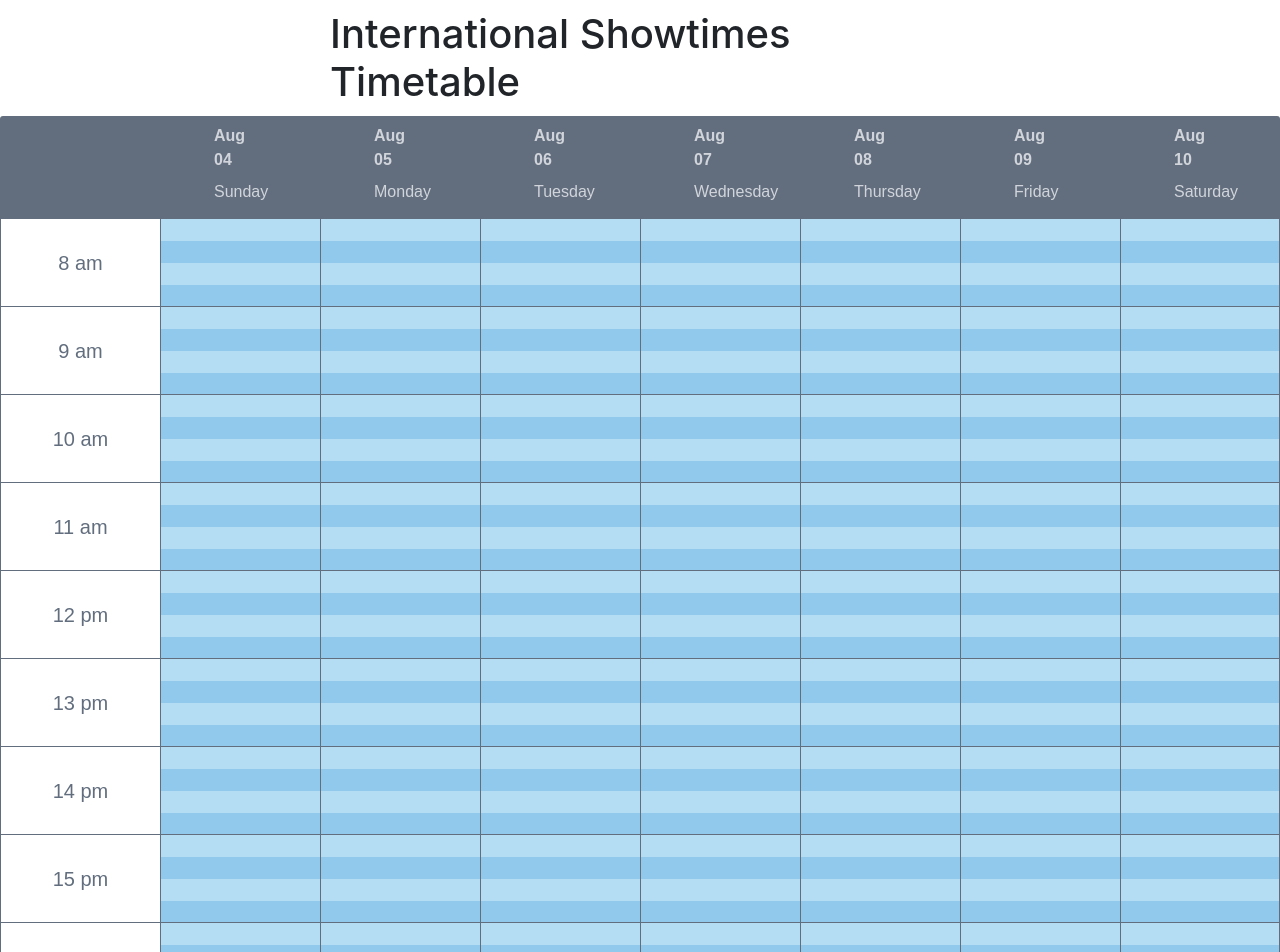
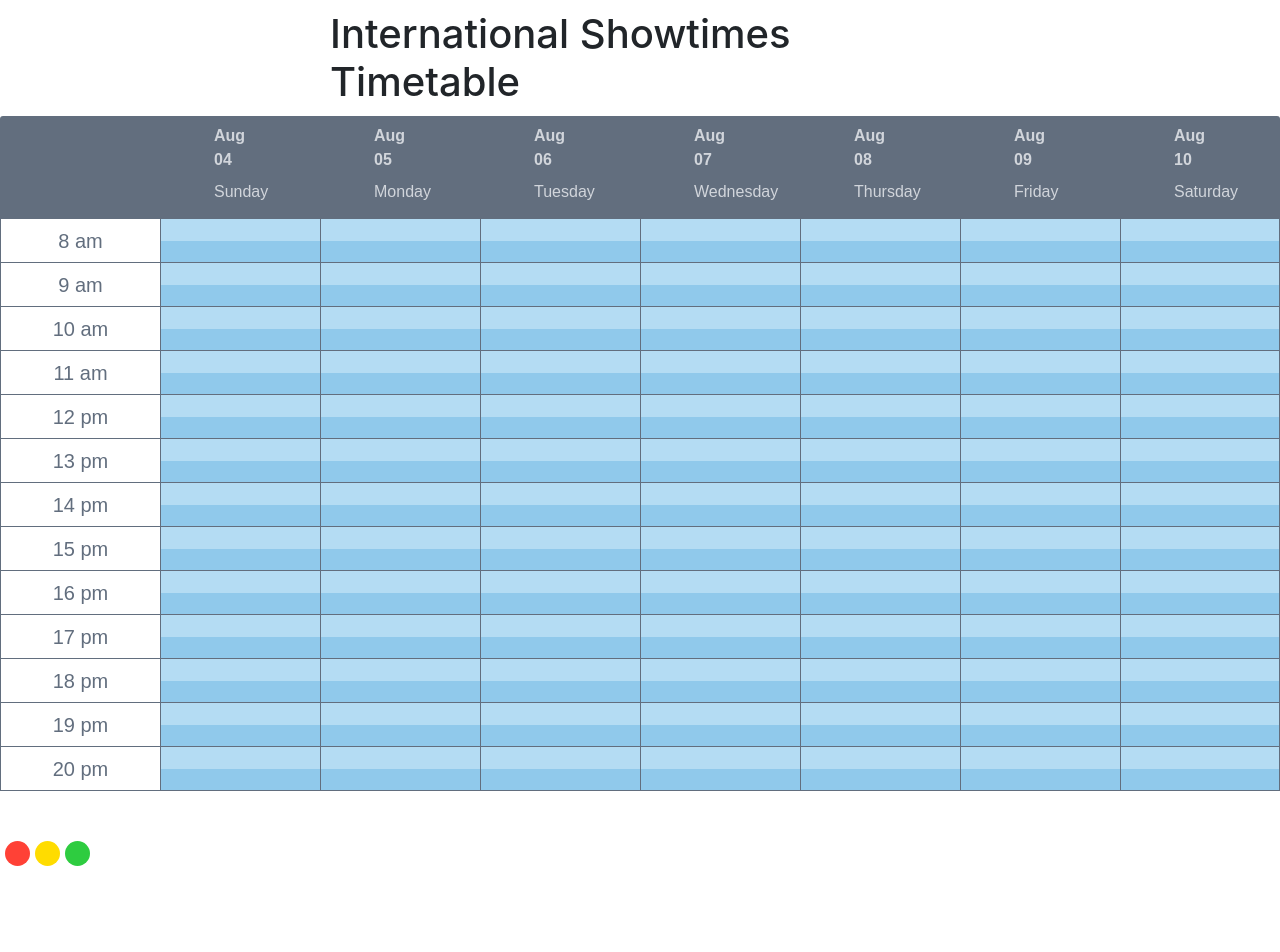
Before and after one commit to Patrikmulato/React-worktime-schedule, a React (Create React App) app: page / in a window 1280 px wide. Shown: the top 952 px of the page. After the commit the page ends 872 px from the top, so only its background shows below. Built offline with nearby package versions, Linux system fonts and the light colour scheme.

Commit message:
added colorPicker v0.0.5

```diff
--- a/src/App.css
+++ b/src/App.css
@@ -7,6 +7,16 @@ OWN RULES
   padding: 10px;
 }
 
+/**********************************
+COLOR PICKER
+***********************************/
+.dot {
+  height: 25px;
+  width: 25px;
+  border-radius: 50%;
+  display: inline-block;
+  margin-left: 5px;
+}
 /**********************************
 TABLE
 ***********************************/
@@ -53,7 +63,7 @@ table tbody tr {
 table tbody tr:nth-child(odd) {
   background: #b4dcf3;
 }
-table tbody tr:nth-child(4n + 0) td {
+table tbody tr:nth-child(2n + 0) td {
   border-bottom: 1px solid #626e7e;
 }
 table tbody tr td {
--- a/src/App.js
+++ b/src/App.js
@@ -1,6 +1,7 @@
 import React, { Fragment } from 'react';
 import Header from './components/Header';
 import Table from './components/Table';
+import ColorPicker from './components/ColorPicker';
 import './App.css';
 
 function App() {
@@ -8,6 +9,7 @@ function App() {
     <Fragment>
       <Header />
       <Table />
+      <ColorPicker />
     </Fragment>
   );
 }
--- /dev/null
+++ b/src/components/ColorPicker.js
@@ -0,0 +1,13 @@
+import React from 'react';
+
+const ColorPicker = () => {
+  return (
+    <div>
+      <span class='dot' style={{ backgroundColor: '#FF4136' }} />
+      <span class='dot' style={{ backgroundColor: '#FFDC00' }} />
+      <span class='dot' style={{ backgroundColor: '#2ECC40' }} />
+    </div>
+  );
+};
+
+export default ColorPicker;
--- a/src/components/tableComponents/Body.js
+++ b/src/components/tableComponents/Body.js
@@ -8,29 +8,11 @@ for (let i = 8; i <= 20; i++) {
   rows.push(
     <Fragment>
       <tr>
-        <td className='hour' rowSpan='4'>
+        <td className='hour' rowSpan='2'>
           <span>
             {i} {decider}
           </span>
         </td>
-        <td />
-        <td />
-        <td />
-        <td />
-        <td />
-        <td />
-        <td />
-      </tr>
-      <tr>
-        <td />
-        <td />
-        <td />
-        <td />
-        <td />
-        <td />
-        <td />
-      </tr>
-      <tr>
         <td />
         <td />
         <td />
```
